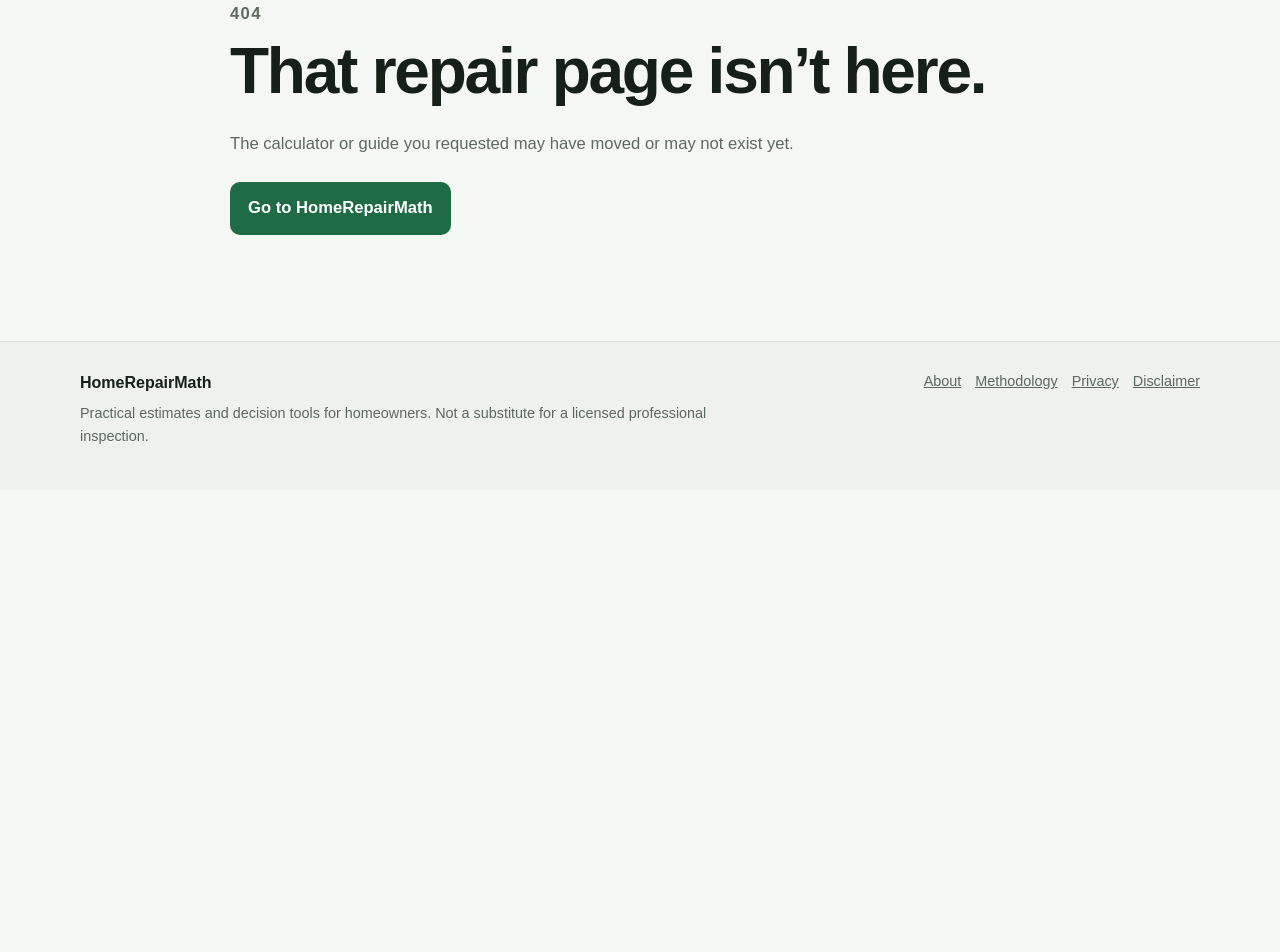
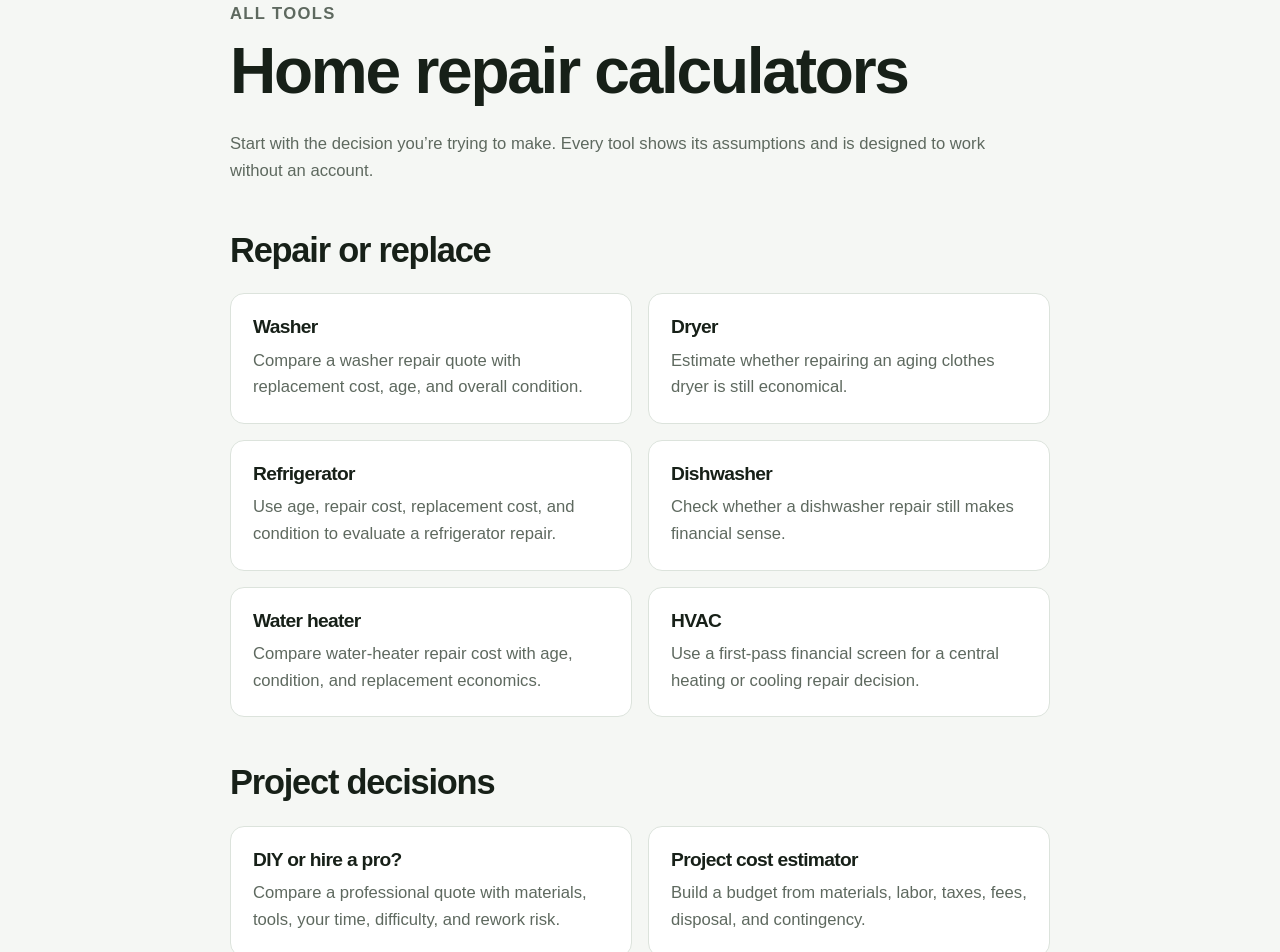
Before and after one commit to alexsulpizio-stack/HomeRepairMath, a Next.js app: page /tools in a window 1280 px wide. Before the commit this address had no page. Shown: the part 140-1092 px from the top of the page. Before the commit the page ends 800 px from the top, so only its background shows below. Built offline with nearby package versions, Linux system fonts and the light colour scheme.

Commit message:
Add tools index page

```diff
--- /dev/null
+++ b/app/tools/page.tsx
@@ -0,0 +1,41 @@
+import type { Metadata } from "next";
+import Link from "next/link";
+import { applianceKeys, appliances } from "@/lib/appliances";
+
+export const metadata: Metadata = {
+  title: "Home Repair Calculators",
+  description: "Free HomeRepairMath calculators for repair-vs-replace decisions, DIY-vs-hire comparisons, and project budgeting.",
+  alternates: { canonical: "/tools" },
+};
+
+export default function ToolsPage() {
+  return (
+    <main className="shell prose-page tools-page">
+      <p className="eyebrow">All tools</p>
+      <h1>Home repair calculators</h1>
+      <p className="lead">Start with the decision you’re trying to make. Every tool shows its assumptions and is designed to work without an account.</p>
+
+      <h2>Repair or replace</h2>
+      <div className="link-grid">
+        {applianceKeys.map((key) => (
+          <Link className="tool-card linked-card" key={key} href={`/repair-or-replace/${key}`}>
+            <h3>{appliances[key].shortLabel}</h3>
+            <p>{appliances[key].intro}</p>
+          </Link>
+        ))}
+      </div>
+
+      <h2>Project decisions</h2>
+      <div className="link-grid">
+        <Link className="tool-card linked-card" href="/diy-or-hire">
+          <h3>DIY or hire a pro?</h3>
+          <p>Compare a professional quote with materials, tools, your time, difficulty, and rework risk.</p>
+        </Link>
+        <Link className="tool-card linked-card" href="/project-cost">
+          <h3>Project cost estimator</h3>
+          <p>Build a budget from materials, labor, taxes, fees, disposal, and contingency.</p>
+        </Link>
+      </div>
+    </main>
+  );
+}
```
